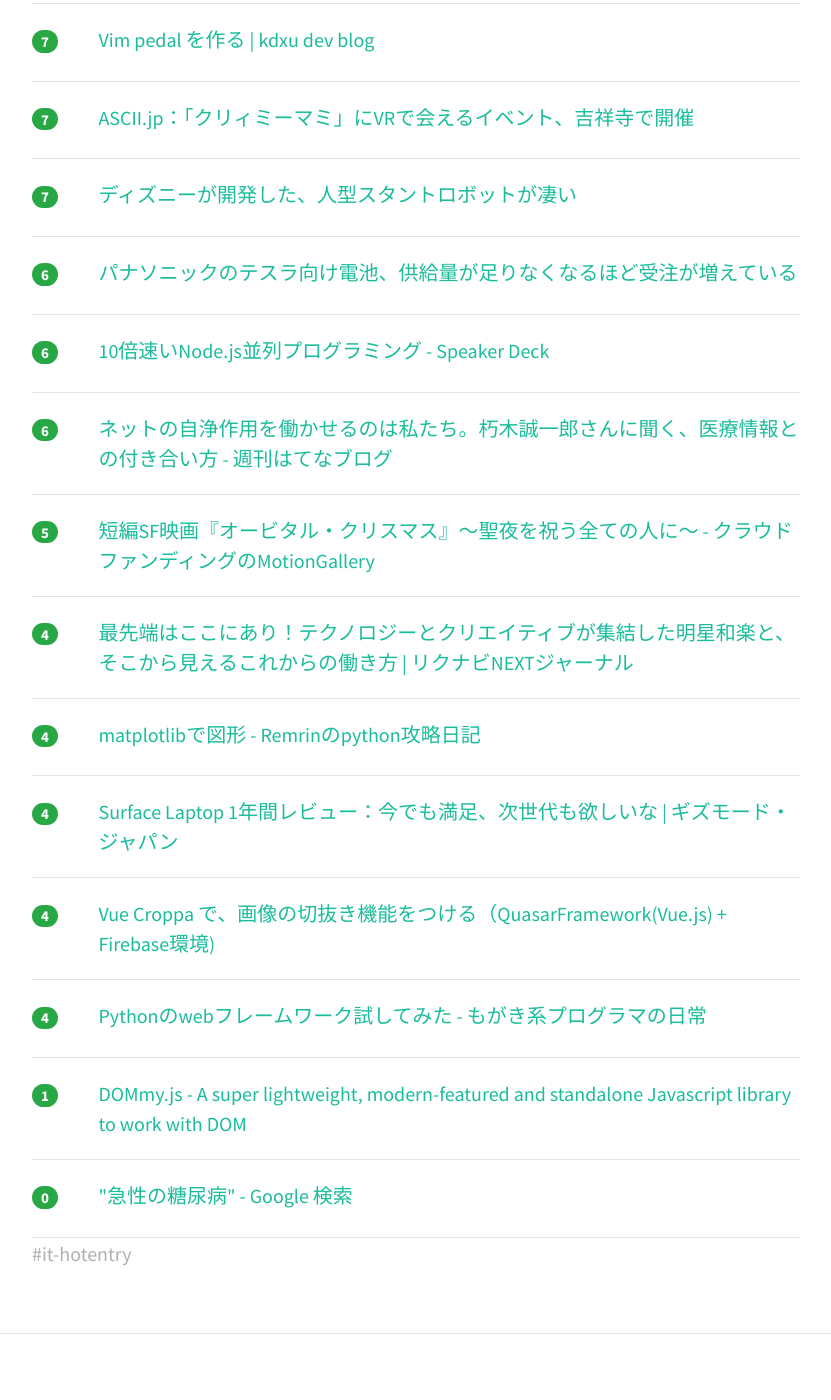
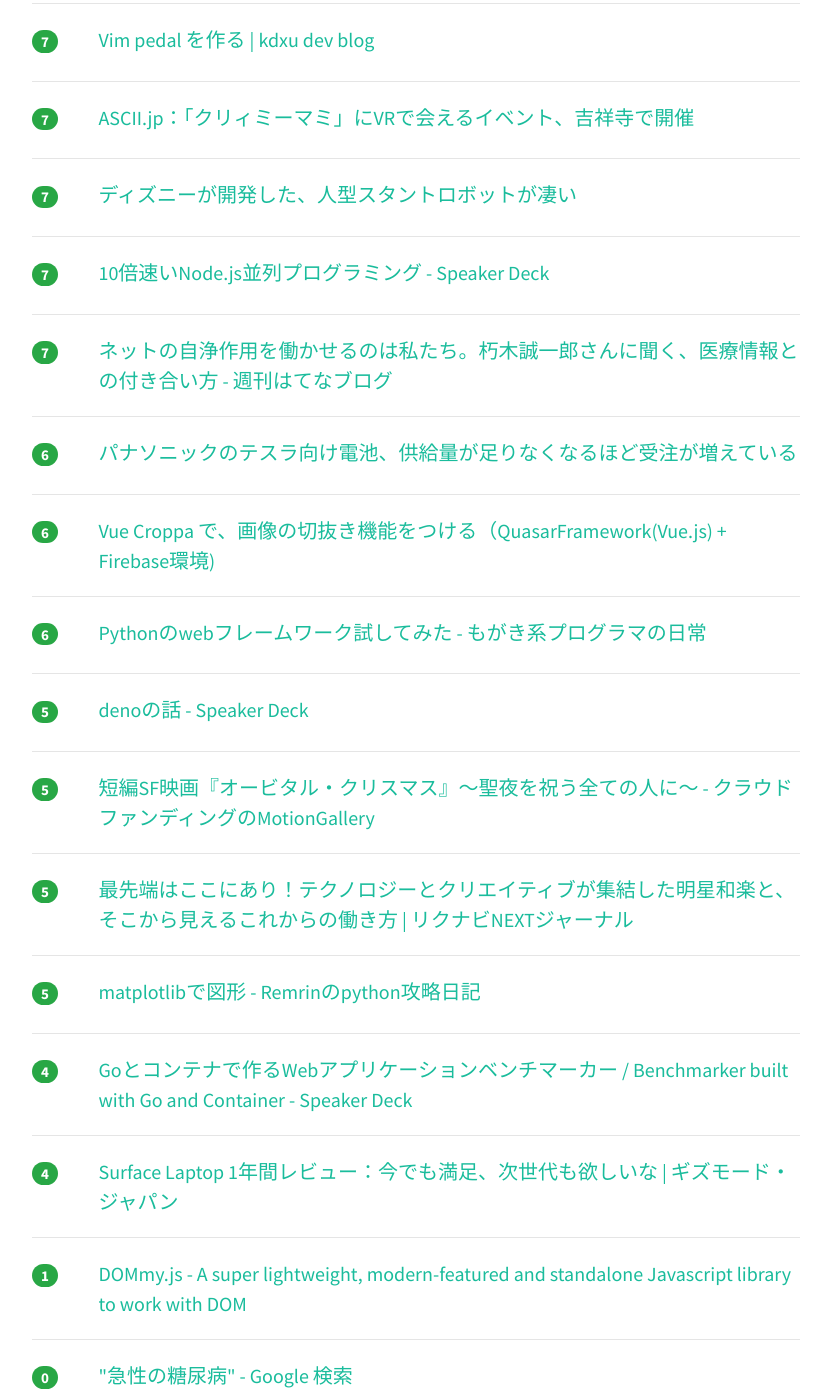
Before and after one commit to yatta47/hatena-matome-site, a Jekyll site: the page built from _posts/2018-06-30-hatena.md, in a window 1280 px wide and 1400 px high, scrolled down 3338 px. Shown: the whole window, without its empty margins (224-1055 px from the left). Built offline with Jekyll 4.4.1, drawn with Linux system fonts in a browser that asks for light colours; nearby versions of some CDN libraries; some of the changed text lies outside the part shown.

Commit message:
Updated 2018-06-30

```diff
--- a/_posts/2018-06-30-hatena.md
+++ b/_posts/2018-06-30-hatena.md
@@ -1,13 +1,13 @@
 ---
 layout: post
 title:  "2018-06-30 はてぶIT"
-date:   2018-06-30 15:02:22
+date:   2018-06-30 16:02:09
 tags: [it-hotentry]
 ---
-45 件のデータあり
+47 件のデータあり
 
 <hr><div class="row">
-<div class="col-1"><span class="badge badge-pill badge-success h2">412</span></div>
+<div class="col-1"><span class="badge badge-pill badge-success h2">442</span></div>
 <div class="col-11"><a href='https://jp.techcrunch.com/2018/06/29/2018-06-28-what3words-saic-alpine-f1/' target='_blank'>世界を57兆個の小さな区画に分割してそれぞれにユニークな名前をつけたwhat3wordsに投資が殺到 | TechCrunch Japan</a></div>
 </div>
 <hr>
@@ -17,18 +17,23 @@ tags: [it-hotentry]
 </div>
 <hr>
 <div class="row">
+<div class="col-1"><span class="badge badge-pill badge-success h2">46</span></div>
+<div class="col-11"><a href='https://speakerdeck.com/ledsun/10bei-su-inode-dot-jsbing-lie-puroguramingu' target='_blank'>10倍速いNode.js並列プログラミング - Speaker Deck</a></div>
+</div>
+<hr>
+<div class="row">
 <div class="col-1"><span class="badge badge-pill badge-success h2">43</span></div>
 <div class="col-11"><a href='http://trend.nikkeibp.co.jp/atcl/contents/18/00011/00004/' target='_blank'>リクルートの校閲AIが驚異的な効果　検出率は人を超え数秒で完了：日経クロストレンド</a></div>
 </div>
 <hr>
 <div class="row">
-<div class="col-1"><span class="badge badge-pill badge-success h2">39</span></div>
-<div class="col-11"><a href='https://speakerdeck.com/ledsun/10bei-su-inode-dot-jsbing-lie-puroguramingu' target='_blank'>10倍速いNode.js並列プログラミング - Speaker Deck</a></div>
+<div class="col-1"><span class="badge badge-pill badge-success h2">33</span></div>
+<div class="col-11"><a href='https://builderscon.io/tokyo/2018/session/c9420e29-489d-4abe-b8d7-96d1e4d61b47' target='_blank'>JavaCardの世界 - builderscon tokyo 2018</a></div>
 </div>
 <hr>
 <div class="row">
-<div class="col-1"><span class="badge badge-pill badge-success h2">32</span></div>
-<div class="col-11"><a href='https://builderscon.io/tokyo/2018/session/c9420e29-489d-4abe-b8d7-96d1e4d61b47' target='_blank'>JavaCardの世界 - builderscon tokyo 2018</a></div>
+<div class="col-1"><span class="badge badge-pill badge-success h2">30</span></div>
+<div class="col-11"><a href='https://kakakakakku.hatenablog.com/entry/2018/06/29/192551' target='_blank'>モブプログラミングの基礎を学べる洋書「Getting Started with Mob Programming」を読んだ - kakakakakku blog</a></div>
 </div>
 <hr>
 <div class="row">
@@ -37,12 +42,7 @@ tags: [it-hotentry]
 </div>
 <hr>
 <div class="row">
-<div class="col-1"><span class="badge badge-pill badge-success h2">27</span></div>
-<div class="col-11"><a href='https://kakakakakku.hatenablog.com/entry/2018/06/29/192551' target='_blank'>モブプログラミングの基礎を学べる洋書「Getting Started with Mob Programming」を読んだ - kakakakakku blog</a></div>
-</div>
-<hr>
-<div class="row">
-<div class="col-1"><span class="badge badge-pill badge-success h2">22</span></div>
+<div class="col-1"><span class="badge badge-pill badge-success h2">23</span></div>
 <div class="col-11"><a href='http://www.itmedia.co.jp/mobile/articles/1806/30/news012.html' target='_blank'>“おサイフケータイ”を初めて使う人にオススメ　「Google Pay」のメリットを解説 (1/3) - ITmedia Mobile</a></div>
 </div>
 <hr>
@@ -62,13 +62,18 @@ tags: [it-hotentry]
 </div>
 <hr>
 <div class="row">
+<div class="col-1"><span class="badge badge-pill badge-success h2">17</span></div>
+<div class="col-11"><a href='http://www.itmedia.co.jp/mobile/articles/1806/30/news018.html' target='_blank'>「通信の最適化」とは何か？　MVNOにとって福音となるのか？ (1/3) - ITmedia Mobile</a></div>
+</div>
+<hr>
+<div class="row">
 <div class="col-1"><span class="badge badge-pill badge-success h2">16</span></div>
 <div class="col-11"><a href='https://www.cinra.net/interview/201806-kirinji' target='_blank'>堀込高樹が振り返る、20年の歩みと変遷。キリンジとKIRINJIの違い</a></div>
 </div>
 <hr>
 <div class="row">
 <div class="col-1"><span class="badge badge-pill badge-success h2">15</span></div>
-<div class="col-11"><a href='http://www.itmedia.co.jp/mobile/articles/1806/30/news018.html' target='_blank'>「通信の最適化」とは何か？　MVNOにとって福音となるのか？ (1/3) - ITmedia Mobile</a></div>
+<div class="col-11"><a href='https://smhn.info/201806-microsoft-andromeda' target='_blank'>ポケットに入るSurface。マイクロソフトが極秘開発中の2画面モバイル端末、内部文書から判明 – すまほん!!</a></div>
 </div>
 <hr>
 <div class="row">
@@ -102,11 +107,6 @@ tags: [it-hotentry]
 </div>
 <hr>
 <div class="row">
-<div class="col-1"><span class="badge badge-pill badge-success h2">11</span></div>
-<div class="col-11"><a href='https://smhn.info/201806-microsoft-andromeda' target='_blank'>ポケットに入るSurface。マイクロソフトが極秘開発中の2画面モバイル端末、内部文書から判明 – すまほん!!</a></div>
-</div>
-<hr>
-<div class="row">
 <div class="col-1"><span class="badge badge-pill badge-success h2">10</span></div>
 <div class="col-11"><a href='https://japan.cnet.com/article/35121681/' target='_blank'>SNS世代の高校生が抱える“いじめ”の悩み--N高とNetflixがコラボ授業 - CNET Japan</a></div>
 </div>
@@ -114,6 +114,11 @@ tags: [it-hotentry]
 <div class="row">
 <div class="col-1"><span class="badge badge-pill badge-success h2">10</span></div>
 <div class="col-11"><a href='https://japan.cnet.com/article/35121471/' target='_blank'>音声通知ワイヤレスイヤホン「Zeeny」--スマホ画面見ずにメッセージ、スケジュール確認 - CNET Japan</a></div>
+</div>
+<hr>
+<div class="row">
+<div class="col-1"><span class="badge badge-pill badge-success h2">10</span></div>
+<div class="col-11"><a href='https://soranocurtain.com/archives/530' target='_blank'>0344058846からのSMS（ショートメール）は必ずしも迷惑メールじゃないことが判明 – Sora no curtain</a></div>
 </div>
 <hr>
 <div class="row">
@@ -134,11 +139,6 @@ tags: [it-hotentry]
 <div class="row">
 <div class="col-1"><span class="badge badge-pill badge-success h2">9</span></div>
 <div class="col-11"><a href='http://www.itmedia.co.jp/mobile/articles/1806/29/news059.html' target='_blank'>今年も盛況だった「孫正義ファンミーティング」――「孫さん、えらい老けたわね」と暴言を吐く株主も - ITmedia Mobile</a></div>
-</div>
-<hr>
-<div class="row">
-<div class="col-1"><span class="badge badge-pill badge-success h2">9</span></div>
-<div class="col-11"><a href='https://soranocurtain.com/archives/530' target='_blank'>0344058846からのSMS（ショートメール）は必ずしも迷惑メールじゃないことが判明 – Sora no curtain</a></div>
 </div>
 <hr>
 <div class="row">
@@ -177,18 +177,33 @@ tags: [it-hotentry]
 </div>
 <hr>
 <div class="row">
+<div class="col-1"><span class="badge badge-pill badge-success h2">7</span></div>
+<div class="col-11"><a href='https://speakerdeck.com/ledsun/10bei-su-inode-dot-jsbing-lie-puroguramingu?slide=32' target='_blank'>10倍速いNode.js並列プログラミング - Speaker Deck</a></div>
+</div>
+<hr>
+<div class="row">
+<div class="col-1"><span class="badge badge-pill badge-success h2">7</span></div>
+<div class="col-11"><a href='http://blog.hatenablog.com/entry/2018/06/29/160000' target='_blank'>ネットの自浄作用を働かせるのは私たち。朽木誠一郎さんに聞く、医療情報との付き合い方 - 週刊はてなブログ</a></div>
+</div>
+<hr>
+<div class="row">
 <div class="col-1"><span class="badge badge-pill badge-success h2">6</span></div>
 <div class="col-11"><a href='https://newswitch.jp/p/13497' target='_blank'>パナソニックのテスラ向け電池、供給量が足りなくなるほど受注が増えている</a></div>
 </div>
 <hr>
 <div class="row">
 <div class="col-1"><span class="badge badge-pill badge-success h2">6</span></div>
-<div class="col-11"><a href='https://speakerdeck.com/ledsun/10bei-su-inode-dot-jsbing-lie-puroguramingu?slide=32' target='_blank'>10倍速いNode.js並列プログラミング - Speaker Deck</a></div>
+<div class="col-11"><a href='https://qiita.com/yassyskywalker/items/66a536ed3eaff8670538' target='_blank'>Vue Croppa で、画像の切抜き機能をつける（QuasarFramework(Vue.js) + Firebase環境)</a></div>
 </div>
 <hr>
 <div class="row">
 <div class="col-1"><span class="badge badge-pill badge-success h2">6</span></div>
-<div class="col-11"><a href='http://blog.hatenablog.com/entry/2018/06/29/160000' target='_blank'>ネットの自浄作用を働かせるのは私たち。朽木誠一郎さんに聞く、医療情報との付き合い方 - 週刊はてなブログ</a></div>
+<div class="col-11"><a href='http://kojirooooocks.hatenablog.com/entry/2018/06/29/024442' target='_blank'>Pythonのwebフレームワーク試してみた - もがき系プログラマの日常</a></div>
+</div>
+<hr>
+<div class="row">
+<div class="col-1"><span class="badge badge-pill badge-success h2">5</span></div>
+<div class="col-11"><a href='https://speakerdeck.com/yosuke_furukawa/denofalsehua?slide=49' target='_blank'>denoの話 - Speaker Deck</a></div>
 </div>
 <hr>
 <div class="row">
@@ -197,28 +212,23 @@ tags: [it-hotentry]
 </div>
 <hr>
 <div class="row">
-<div class="col-1"><span class="badge badge-pill badge-success h2">4</span></div>
+<div class="col-1"><span class="badge badge-pill badge-success h2">5</span></div>
 <div class="col-11"><a href='https://next.rikunabi.com/journal/20180630_t02/' target='_blank'>最先端はここにあり！テクノロジーとクリエイティブが集結した明星和楽と、そこから見えるこれからの働き方 | リクナビNEXTジャーナル</a></div>
 </div>
 <hr>
 <div class="row">
-<div class="col-1"><span class="badge badge-pill badge-success h2">4</span></div>
+<div class="col-1"><span class="badge badge-pill badge-success h2">5</span></div>
 <div class="col-11"><a href='http://python-remrin.hatenadiary.jp/entry/2017/05/06/163214' target='_blank'>matplotlibで図形 - Remrinのpython攻略日記</a></div>
 </div>
 <hr>
 <div class="row">
 <div class="col-1"><span class="badge badge-pill badge-success h2">4</span></div>
-<div class="col-11"><a href='https://www.gizmodo.jp/2018/06/surface-laptop-after-a-year-review.html' target='_blank'>Surface Laptop 1年間レビュー：今でも満足、次世代も欲しいな | ギズモード・ジャパン</a></div>
+<div class="col-11"><a href='https://speakerdeck.com/fujiwara3/benchmarker-built-with-go-and-container' target='_blank'>Goとコンテナで作るWebアプリケーションベンチマーカー / Benchmarker built with Go and Container - Speaker Deck</a></div>
 </div>
 <hr>
 <div class="row">
 <div class="col-1"><span class="badge badge-pill badge-success h2">4</span></div>
-<div class="col-11"><a href='https://qiita.com/yassyskywalker/items/66a536ed3eaff8670538' target='_blank'>Vue Croppa で、画像の切抜き機能をつける（QuasarFramework(Vue.js) + Firebase環境)</a></div>
-</div>
-<hr>
-<div class="row">
-<div class="col-1"><span class="badge badge-pill badge-success h2">4</span></div>
-<div class="col-11"><a href='http://kojirooooocks.hatenablog.com/entry/2018/06/29/024442' target='_blank'>Pythonのwebフレームワーク試してみた - もがき系プログラマの日常</a></div>
+<div class="col-11"><a href='https://www.gizmodo.jp/2018/06/surface-laptop-after-a-year-review.html' target='_blank'>Surface Laptop 1年間レビュー：今でも満足、次世代も欲しいな | ギズモード・ジャパン</a></div>
 </div>
 <hr>
 <div class="row">
```
